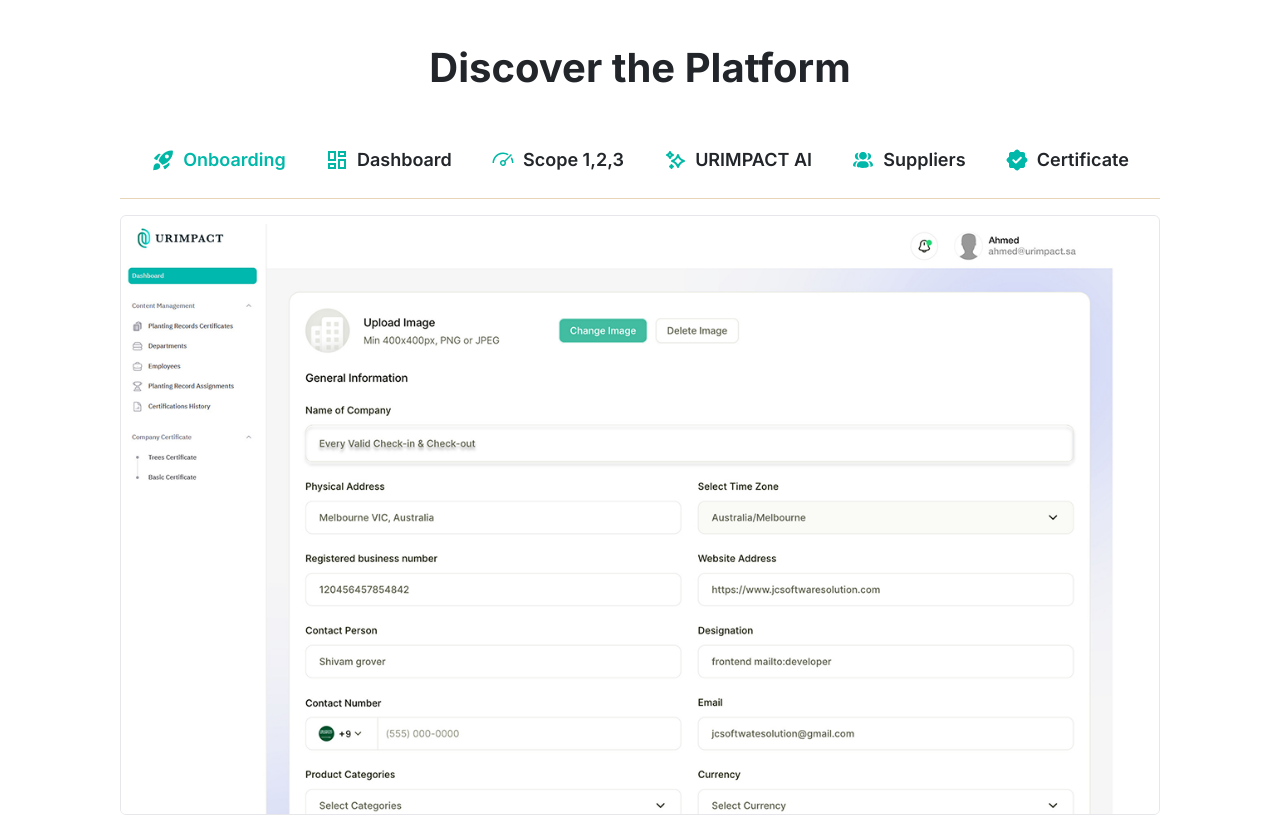
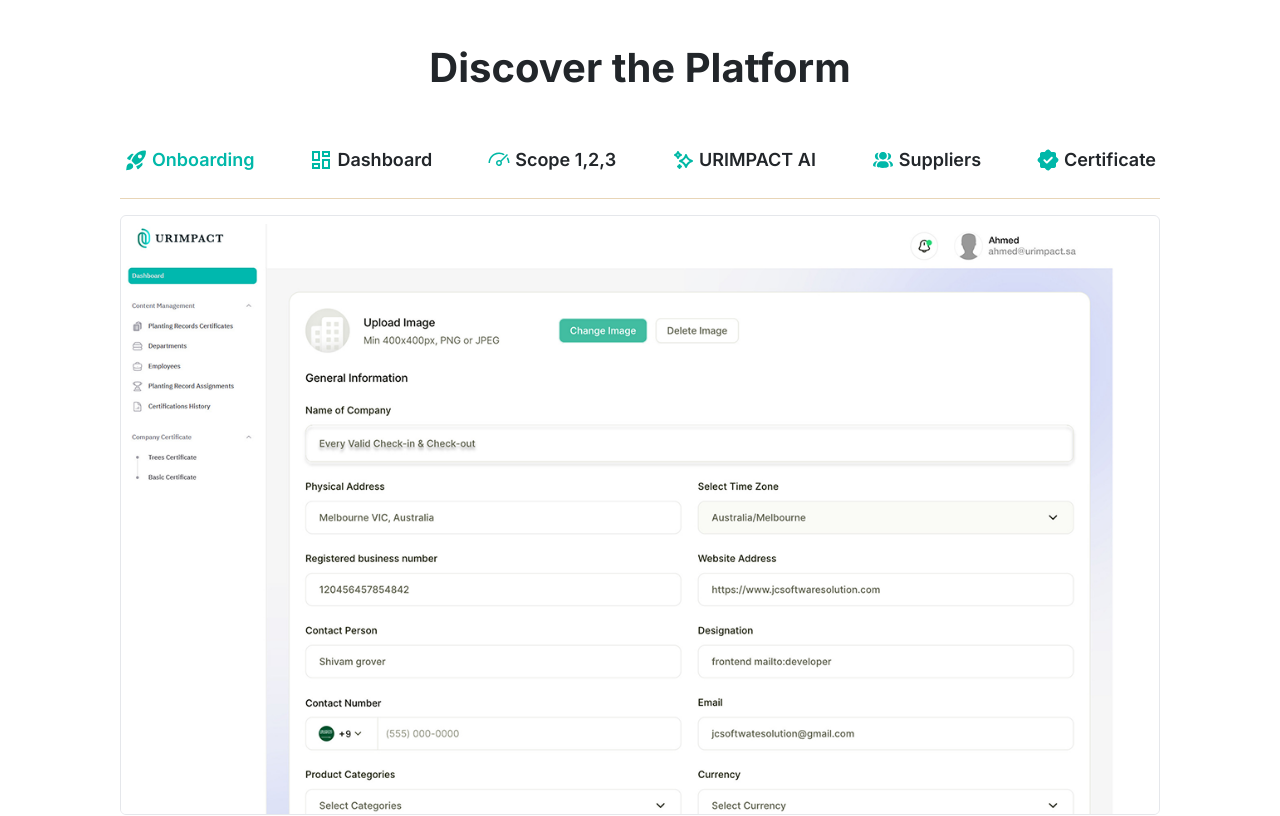
Before and after one commit to data704/Landing-page-Majmaah, a Next.js app: page /en in a window 1280 px wide. Shown: the part 2040-2856 px from the top of the page. Built offline with nearby package versions, Linux system fonts and the light colour scheme.

Commit message:
feat: new landing page changes

```diff
--- a/app/[locale]/(landing)/CTA.tsx
+++ b/app/[locale]/(landing)/CTA.tsx
@@ -10,7 +10,8 @@
   const container = useRef<HTMLDivElement>(null);
   const t = useTranslations("CTASection");
   const [openContact, setOpenContact] = useState<boolean>(false);
-    useGSAP(() => {
+  useGSAP(
+    () => {
       const tl = gsap.timeline({
         scrollTrigger: {
           trigger: container.current,
@@ -19,7 +20,8 @@
         },
       });
 
-        tl.fromTo(".text-container",
+      tl.fromTo(
+        ".text-container",
         {
           scale: 1.2,
           autoAlpha: 0,
@@ -29,37 +31,51 @@
           autoAlpha: 1,
           duration: 2.5,
           ease: "power2.out",
-            });
-    }, { scope: container });
+        }
+      );
+    },
+    { scope: container }
+  );
   return (
     <>
-            <div id="contact-us" ref={container} style={{
+      <div
+        id="contact-us"
+        ref={container}
+        style={{
           backgroundImage: "url('/images/background.png')",
-                backgroundSize: 'cover',
-                backgroundPosition: 'center',
-                height: '380px',
+          backgroundSize: "cover",
+          backgroundPosition: "center",
+          height: "380px",
           padding: "96px 80px",
           display: "flex",
           justifyContent: "center",
           alignItems: "center",
-                gap: "16px"
-            }}>
+          gap: "16px",
+        }}
+      >
         <div className="text-container text-center">
           <h2 className="text-3xl font-semibold mb-4 text-white leading-9">
             {t("title")}
           </h2>
-                    <p className="text-[#FFFFFF]/90 mb-4">
-                        {t("subtitle")}
-                    </p>
+          <p className="text-[#FFFFFF]/90 mb-4">{t("subtitle")}</p>
           <FlexBetween className="gap-4 justify-center">
-                        <Button variant="contained" text={t("primary_button")} />
-                        <Button variant="outlined" text={t("secondary_button")} onClick={() => setOpenContact(!openContact)} />
+            <Button
+              variant="contained"
+              text={t("primary_button")}
+              className="whitespace-nowrap"
+            />
+            <Button
+              variant="outlined"
+              text={t("secondary_button")}
+              onClick={() => setOpenContact(!openContact)}
+              className="whitespace-nowrap"
+            />
           </FlexBetween>
         </div>
       </div>
       <ContactModal open={openContact} onClose={() => setOpenContact(false)} />
     </>
-    )
-}
+  );
+};
 
 export default CTA;
--- a/app/[locale]/(landing)/Footer.tsx
+++ b/app/[locale]/(landing)/Footer.tsx
@@ -9,6 +9,12 @@
     icon: "/icons/linkedin.svg",
     label: "LinkedIn",
     href: "https://www.linkedin.com/company/urimpact/",
+  },
+  {
+    id: 2,
+    icon: "/icons/phone.svg",
+    label: "whatsapp",
+    href: "https://api.whatsapp.com/send?phone=966505527927",
   },
   //   { id: 2, icon: "/icons/facebook.svg", label: "Facebook" },
   //   { id: 3, icon: "/icons/twitter.svg", label: "X" },
@@ -73,6 +79,9 @@
                 alt={t("logo_alt")}
                 width={200}
                 height={50}
+                style={{
+                  objectFit: "contain",
+                }}
               />
               <p className="split text-sm leading-5 text-white/70">
                 {t("description")}
--- a/app/[locale]/(landing)/TabSection.tsx
+++ b/app/[locale]/(landing)/TabSection.tsx
@@ -8,17 +8,48 @@
 import { useSplitText } from "@/app/hooks/useSplitText";
 
 const tabs = [
-    { id: 1, icon: "/icons/onboarding.svg", label: "Onboarding-icon", image: "/images/onboarding.png" },
-    { id: 2, icon: "/icons/dashboard.svg", label: "Dashboard-icon", sub_tab: ["Dashboard 1", "Dashboard 2"], image: ["/images/dashboard-1.png", "/images/dashboard-2.png"] },
-    { id: 3, icon: "/icons/scope.svg", label: "Scope 1&2-icon", image: "/images/scope1,2,3.png" },
-    { id: 4, icon: "/icons/ai.svg", label: "Urimpact AI-icon", image: "/images/urimpact-ai.png" },
-    { id: 5, icon: "/icons/suppliers.svg", label: "Suppliers-icon", image: "/images/suppliers.png" },
-    { id: 6, icon: "/icons/certificate.svg", label: "Certificate-icon", image: "/images/certificate.png" },
+  {
+    id: 1,
+    icon: "/icons/onboarding.svg",
+    label: "Onboarding-icon",
+    image: "/images/onboarding.png",
+  },
+  {
+    id: 2,
+    icon: "/icons/dashboard.svg",
+    label: "Dashboard-icon",
+    sub_tab: ["Dashboard 1", "Dashboard 2"],
+    image: ["/images/dashboard-1.png", "/images/dashboard-2.png"],
+  },
+  {
+    id: 3,
+    icon: "/icons/scope.svg",
+    label: "Scope 1&2-icon",
+    image: "/images/scope1,2,3.png",
+  },
+  {
+    id: 4,
+    icon: "/icons/ai.svg",
+    label: "Urimpact AI-icon",
+    image: "/images/urimpact-ai.png",
+  },
+  {
+    id: 5,
+    icon: "/icons/suppliers.svg",
+    label: "Suppliers-icon",
+    image: "/images/suppliers.png",
+  },
+  {
+    id: 6,
+    icon: "/icons/certificate.svg",
+    label: "Certificate-icon",
+    image: "/images/certificate.png",
+  },
 ];
 
 const TabSection = () => {
   const [activeTab, setActiveTab] = useState<number>(1);
-    const [activeSubTab, setActiveSubTab] = useState<number>(0)
+  const [activeSubTab, setActiveSubTab] = useState<number>(0);
   const contentRef = useRef<HTMLDivElement>(null);
   const containerSection = useRef<HTMLDivElement>(null);
 
@@ -27,14 +58,14 @@
     scope: containerSection,
     y: 20,
     type: "words",
-    })
+  });
   const t = useTranslations("TabSection");
   const activeTabObj = tabs.find((tab) => tab.id === activeTab);
   let activeImage = "";
   if (activeTabObj?.sub_tab && activeTabObj.image instanceof Array) {
-        activeImage = activeTabObj.image[activeSubTab]
+    activeImage = activeTabObj.image[activeSubTab];
   } else if (typeof activeTabObj?.image === "string") {
-        activeImage = activeTabObj.image
+    activeImage = activeTabObj.image;
   }
 
   useEffect(() => {
@@ -52,23 +83,33 @@
   }, [activeTab]);
 
   return (
-        <section ref={containerSection} className="flex flex-col items-center justify-center w-full">
+    <section
+      ref={containerSection}
+      className="flex flex-col items-center justify-center w-full"
+    >
       <Container className="flex flex-col items-center justify-center gap-4">
         <p className="split font-bold text-[clamp(24px,4vw,40px)] leading-11 mb-4">
           {t("title")}
         </p>
-                <div className="flex flex-wrap items-center justify-evenly w-full gap-2 border-b border-[#E8D5B7] py-4">
+        <div className="flex flex-wrap items-center justify-between w-full border-b gap-1 border-[#E8D5B7] py-4">
           {tabs.map((tab, i) => (
             <button
               key={tab.id}
               onClick={() => setActiveTab(tab.id)}
-                            className={`split flex items-center justify-center gap-2 py-2 rounded-md transition-colors duration-300 cursor-pointer ${activeTab === tab.id
-                                ? "text-primary"
-                                : ""
+              className={`split flex items-center gap-1 px-1 py-2 rounded-md transition-colors duration-300 w-30 md:w-auto  cursor-pointer   ${
+                activeTab === tab.id ? "text-primary" : ""
               }`}
             >
-                            <Image src={tab.icon} alt={tab.label} width={24} height={24} />
-                            <p className="text-lg font-semibold">{t(`tabs.${i}`)}</p>
+              <Image
+                src={tab.icon}
+                alt={tab.label}
+                width={24}
+                height={24}
+                className="w-4 h-4 md:w-6 md:h-6"
+              />
+              <p className="text-[12px] md:text-lg text-start font-semibold  flex-1">
+                {t(`tabs.${i}`)}
+              </p>
             </button>
           ))}
         </div>
@@ -78,7 +119,8 @@
               <button
                 key={sub}
                 onClick={() => setActiveSubTab(index)}
-                                className={`px-2 py-1 rounded-full transition-all duration-300 ${activeSubTab === index ? "bg-white shadow-lg" : ""
+                className={`px-2 py-1 rounded-full transition-all duration-300 ${
+                  activeSubTab === index ? "bg-white shadow-lg" : ""
                 }`}
               >
                 {t(`subTabs.${index}`)}
@@ -92,7 +134,7 @@
         >
           {activeImage && (
             <Image
-                            src={activeImage }
+              src={activeImage}
               blurDataURL="/images/placeholder-image.jpg"
               alt="Tab Image"
               width={800}
--- a/app/[locale]/(landing)/components/Button.tsx
+++ b/app/[locale]/(landing)/components/Button.tsx
@@ -9,16 +9,23 @@
   onClick?: () => void;
   text: string;
   icon?: string;
-    className?: string
+  className?: string;
 };
 
-const Button = ({ variant = "contained", onClick, text, icon, className }: ButtonProps) => {
+const Button = ({
+  variant = "contained",
+  onClick,
+  text,
+  icon,
+  className,
+}: ButtonProps) => {
   const btnRef = useRef<HTMLButtonElement>(null);
   const imageRef = useRef<HTMLImageElement>(null);
   const params = useParams();
-const {locale} = params;
+  const { locale } = params;
 
-    useGSAP(() => {
+  useGSAP(
+    () => {
       if (!btnRef.current) return;
       if (!imageRef.current) return;
 
@@ -34,7 +41,7 @@
           ease: "power2.out",
         },
         0
-        )
+      );
       const handleEnter = () => tl.play();
       const handleLeave = () => tl.reverse();
 
@@ -45,13 +52,16 @@
         btn.removeEventListener("mouseenter", handleEnter);
         btn.removeEventListener("mouseleave", handleLeave);
       };
-    }, { scope: btnRef });
+    },
+    { scope: btnRef }
+  );
 
   return (
     <button
       ref={btnRef}
       className={`
-        ${variant === "contained"
+        ${
+          variant === "contained"
             ? "bg-(--color-primary) text-white hover:bg-[#077168]"
             : "text-(--color-primary) border-2 border-(--color-primary) hover:bg-(--color-primary) hover:text-[#FFFFFF]"
         }
@@ -67,9 +77,16 @@
           : undefined
       }
     >
-            <span >{text}</span>
+      <span>{text}</span>
       {variant === "contained" && icon && (
-                <Image ref={imageRef} src={icon} alt="Icon" width={24} height={24} className={`${locale ==='ar' ? "rotate-180" : "rotate-0" }`} />
+        <Image
+          ref={imageRef}
+          src={icon}
+          alt="Icon"
+          width={24}
+          height={24}
+          className={`${locale === "ar" ? "rotate-180" : "rotate-0"}`}
+        />
       )}
     </button>
   );
--- a/app/[locale]/layout.tsx
+++ b/app/[locale]/layout.tsx
@@ -61,7 +61,7 @@
         <NextIntlClientProvider locale={locale} messages={messages}>
           {children}
         </NextIntlClientProvider>
-      </body>x
+      </body>
     </html>
   );
 }
```
Also changed, not shown: app/[locale]/(landing)/page.tsx (+16 -16 lines), public/icons/phone.svg (added). Lines whose indentation alone changed are shown as unchanged.
